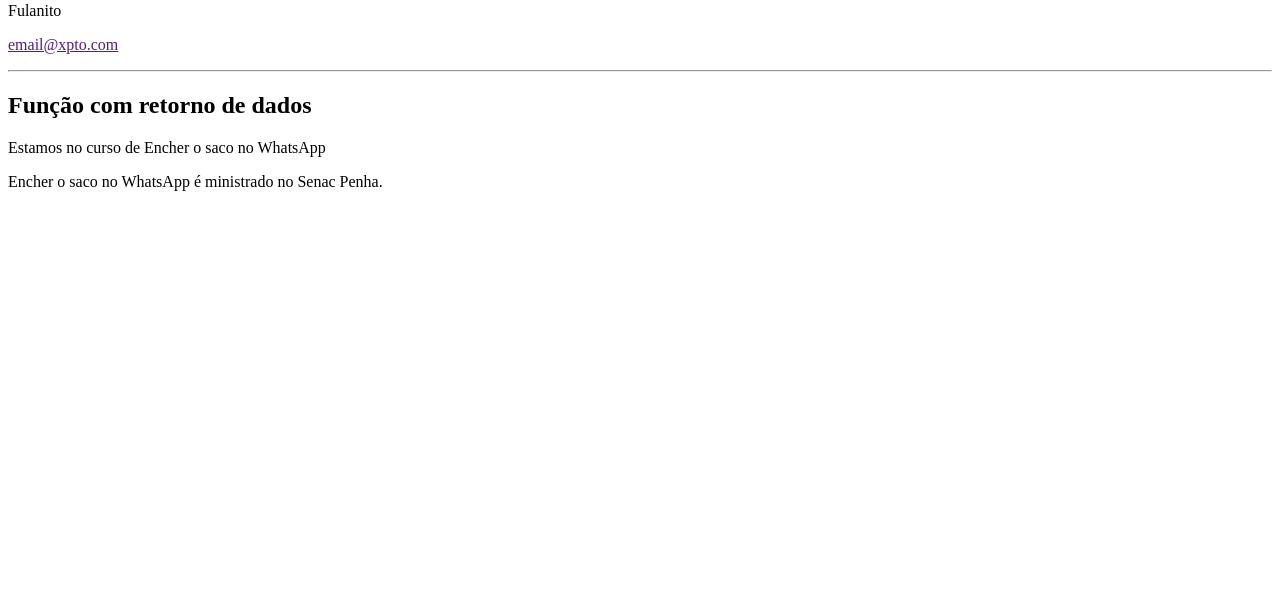
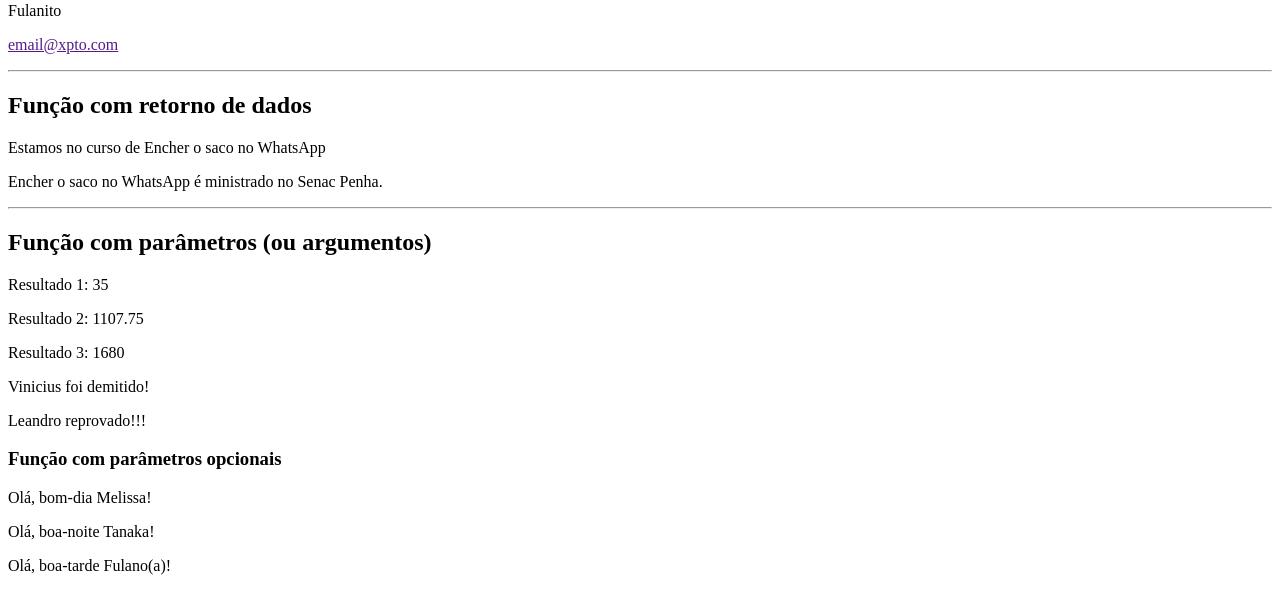
Before and after one commit to slothandre/aulas-php, a PHP site: page /06-funcoes.php in a window 1280 px wide. Shown: the part 300-891 px from the top of the page. Before the commit the page ends 491 px from the top, so only its background shows below. Run offline with PHP 8.4, Linux system fonts and the light colour scheme.

Commit message:
Funções com parâmetros

```diff
--- a/06-funcoes.php
+++ b/06-funcoes.php
@@ -40,5 +40,43 @@
     ?>
     <p>Estamos no curso de <?=dadosCurso()?></p>
     <p><?=dadosCurso()?> é ministrado no Senac Penha.</p>
+
+    <hr>
+
+    <h2>Função com parâmetros (ou argumentos)</h2>
+    <?php
+    function soma($valor1, $valor2, $valor3){
+        // VARIÁVEL DE ESCOPO LOCAL
+        $total = $valor1 + $valor2 + $valor3;
+        return $total;
+    };
+    ?>
+    <!-- Chamando e exibindo diretamente o retorno -->
+    <p>Resultado 1: <?=soma(10, 20, 5)?></p>
+    <p>Resultado 2: <?=soma(23, 84, 1000.75)?></p>
+    <?php
+        // Chamando e guardando o retorno
+        $resultado3 = soma(500, 480, 700);
+    ?>
+    <p>Resultado 3: <?=$resultado3?></p>
+    <?php if ($resultado3 > 100) { ?>
+        <p>Vinicius foi demitido!</p>
+    <?php } ?>
+
+    <!-- Usando uma função como parte de uma condição -->
+    <?php if(soma(2, 3, 10) >= 10){ ?>
+        <p>Leandro reprovado!!!</p>
+    <?php } ?>
+
+    <h3>Função com parâmetros opcionais</h3>
+    <?php
+        // $pessoa é um parâmetro opcional com um valor padrão
+        function saudacao($mensagem, $pessoa = "Fulano(a)") {
+            return "Olá, $mensagem $pessoa!";
+        };
+    ?>
+    <p><?=saudacao("bom-dia", "Melissa")?></p>
+    <p><?=saudacao("boa-noite", "Tanaka")?></p>
+    <p><?=saudacao("boa-tarde")?></p>
 </body>
 </html>
```
